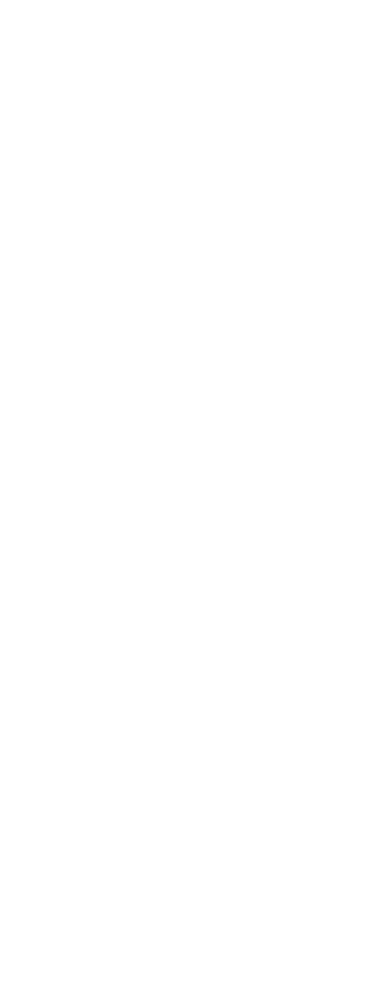
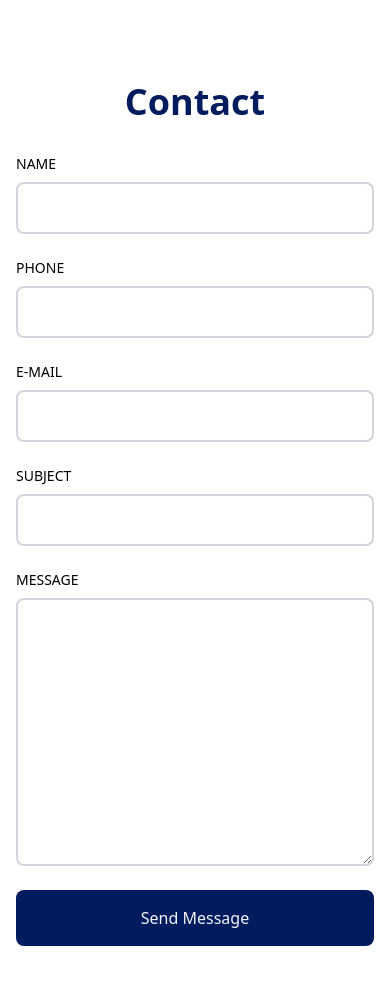
Before and after one commit to uzdowski-design/react-vite-portfolio, a React (Vite) app: page / in a window 390 px wide. Shown: the part 3400-4384 px from the top of the page. Before the commit the page ends 3402 px from the top, so only its background shows below. Built offline with nearby package versions, Linux system fonts and the light colour scheme.

Commit message:
add contact section

```diff
--- a/src/App.tsx
+++ b/src/App.tsx
@@ -1,3 +1,4 @@
+import Contact from './components/contact/Contact';
 import Hero from './components/hero/Hero';
 import Navbar from './components/navigation/Navbar';
 import Projects from './components/projects/Projects';
@@ -13,6 +14,7 @@ function App() {
         <Hero />
         <Work />
         <Projects />
+        <Contact />
       </main>
     </div>
   );
--- /dev/null
+++ b/src/components/contact/Contact.tsx
@@ -0,0 +1,77 @@
+const Contact = () => {
+  return (
+    <section id="contact" className="max-w-[1040px] m-atuo md:pl-20 p-4 py-16">
+      <h2 className="py-4 text-4xl font-bold text-center text-[#001b5e]">
+        Contact
+      </h2>
+      <form
+        action={import.meta.env.VITE_GETFORM_ENDPOINT}
+        method="POST"
+        encType="multipart/form-data"
+      >
+        <div className="grid md:grid-cols-2 gap-4 w-full py-2">
+          <div className="flex flex-col">
+            <label className="uppercase text-sm py-2" htmlFor="name">
+              Name
+            </label>
+            <input
+              id="name"
+              type="text"
+              name="name"
+              className="border-2 rounded-lg p-3 flex border-gray-300"
+            />
+          </div>
+          <div className="flex flex-col">
+            <label className="uppercase text-sm py-2" htmlFor="phone">
+              Phone
+            </label>
+            <input
+              id="phone"
+              type="tel"
+              name="phone"
+              className="border-2 rounded-lg p-3 flex border-gray-300"
+            />
+          </div>
+        </div>
+        <div className="flex flex-col py-2">
+          <label className="uppercase text-sm py-2" htmlFor="email">
+            E-mail
+          </label>
+          <input
+            type="email"
+            id="email"
+            name="email"
+            className="border-2 rounded-lg p-3 flex border-gray-300"
+          />
+        </div>
+        <div className="flex flex-col py-2">
+          <label className="uppercase text-sm py-2" htmlFor="subject">
+            Subject
+          </label>
+          <input
+            type="text"
+            id="subject"
+            name="subject"
+            className="border-2 rounded-lg p-3 flex border-gray-300"
+          />
+        </div>
+        <div className="flex flex-col py-2">
+          <label className="uppercase text-sm py-2" htmlFor="message">
+            Message
+          </label>
+          <textarea
+            rows={10}
+            id="message"
+            name="message"
+            className="border-2 rounded-lg p-3 border-gray-300"
+          />
+        </div>
+        <button className="bg-[#001b5e] text-gray-100 rounded-lg mt-4 w-full p-4">
+          Send Message
+        </button>
+      </form>
+    </section>
+  );
+};
+
+export default Contact;
```
Also changed, not shown: src/main.tsx (+6 -6 lines), 1 other file (tests, documents, lock files or other folders).
